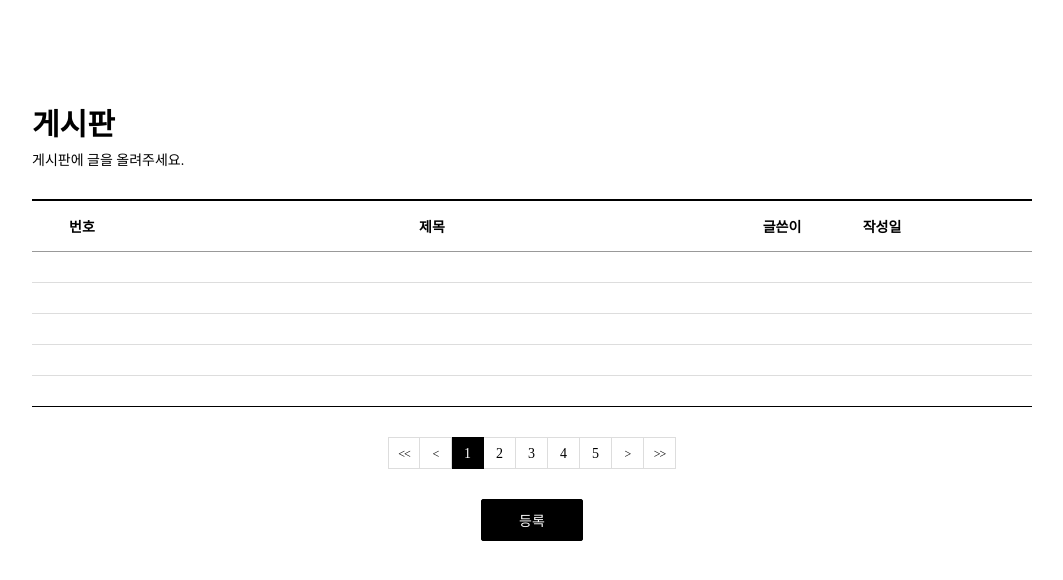
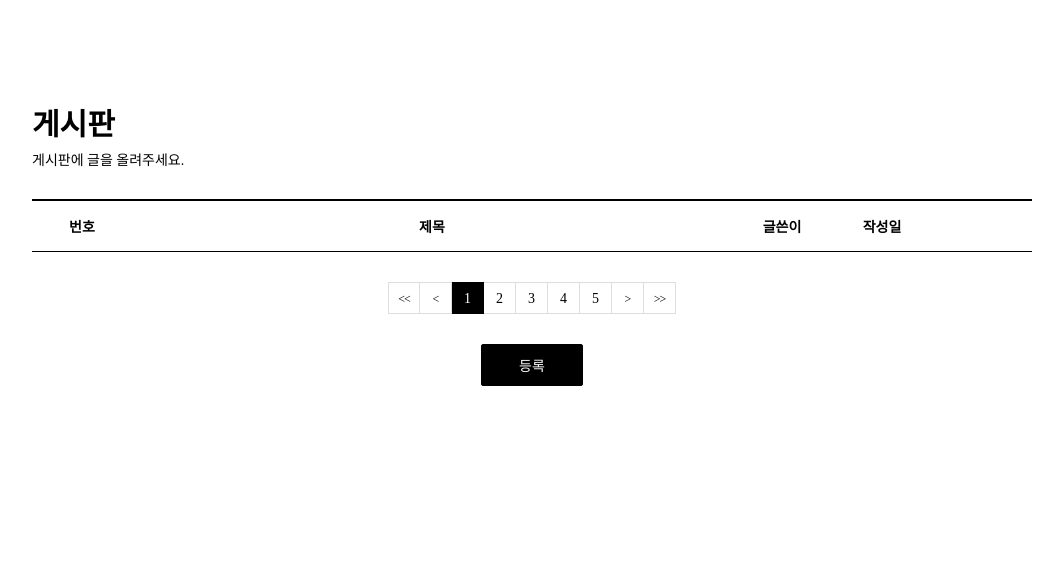
Before and after one commit to qiosion/Mosaic, a Django app: page /board/list in a window 1280 px wide. Shown: the top 580 px of the page, without its empty margins (108-1171 px from the left). Run offline with Django 4.2, Linux system fonts and the light colour scheme.

Commit message:
change list.html
추가로 수정해야합니다.

```diff
--- a/templates/board/list.html
+++ b/templates/board/list.html
@@ -21,42 +21,15 @@
                     <div class="date">작성일</div>
 <!--                    <div class="count">조회수</div>-->
                 </div>
+                {% for row in data %}
                 <div>
                     <div class="num">{{board.board_no}}</div>
                     <div class="title"><a href="read.html">{{board.board_title}}</a></div>
-                    <div class="writer">{{board.board.id}}</div>
+                    <div class="writer">{{board.board_id}}</div>
                     <div class="date">{{board.board_date}}</div>
 <!--                    <div class="count">33</div>-->
                 </div>
-                <div>
-                    <div class="num">{{board.board_no}}</div>
-                    <div class="title"><a href="read.html">{{board.board_title}}</a></div>
-                    <div class="writer">{{board.board.id}}</div>
-                    <div class="date">{{board.board_date}}</div>
-<!--                    <div class="count">33</div>-->
-                </div>
-                <div>
-                    <div class="num">{{board.board_no}}</div>
-                    <div class="title"><a href="read.html">{{board.board_title}}</a></div>
-                    <div class="writer">{{board.board.id}}</div>
-                    <div class="date">{{board.board_date}}</div>
-<!--                    <div class="count">33</div>-->
-                </div>
-                <div>
-                    <div class="num">{{board.board_no}}</div>
-                    <div class="title"><a href="read.html">{{board.board_title}}</a></div>
-                    <div class="writer">{{board.board.id}}</div>
-                    <div class="date">{{board.board_date}}</div>
-<!--                    <div class="count">33</div>-->
-                </div>
-                <div>
-                    <div class="num">{{board.board_no}}</div>
-                    <div class="title"><a href="read.html">{{board.board_title}}</a></div>
-                    <div class="writer">{{board.board.id}}</div>
-                    <div class="date">{{board.board_date}}</div>
-<!--                    <div class="count">33</div>-->
-                </div>
-
+                {% endfor %}
             </div>
             <div class="board_page">
                 <a href="#" class="bt first"><<</a>
```
